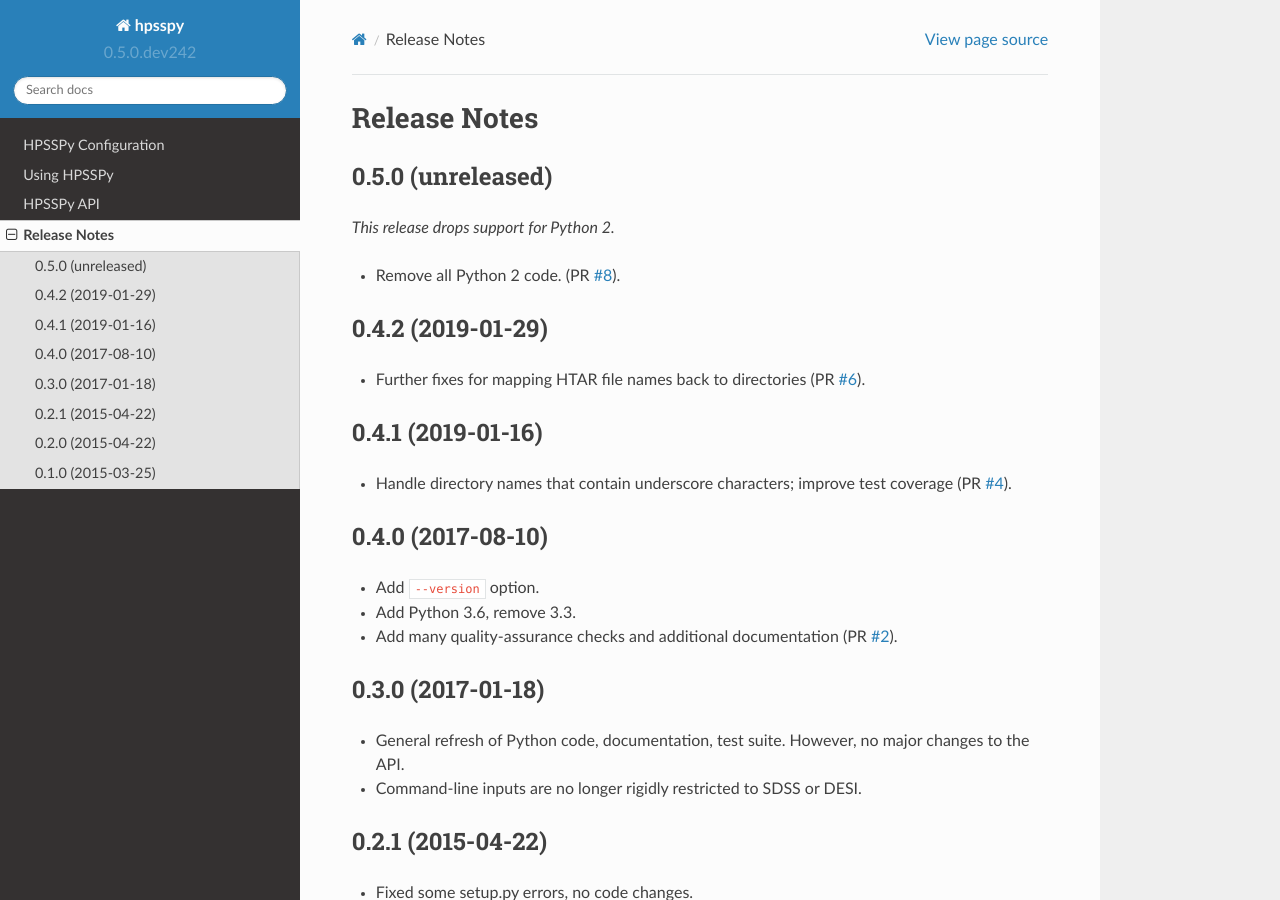
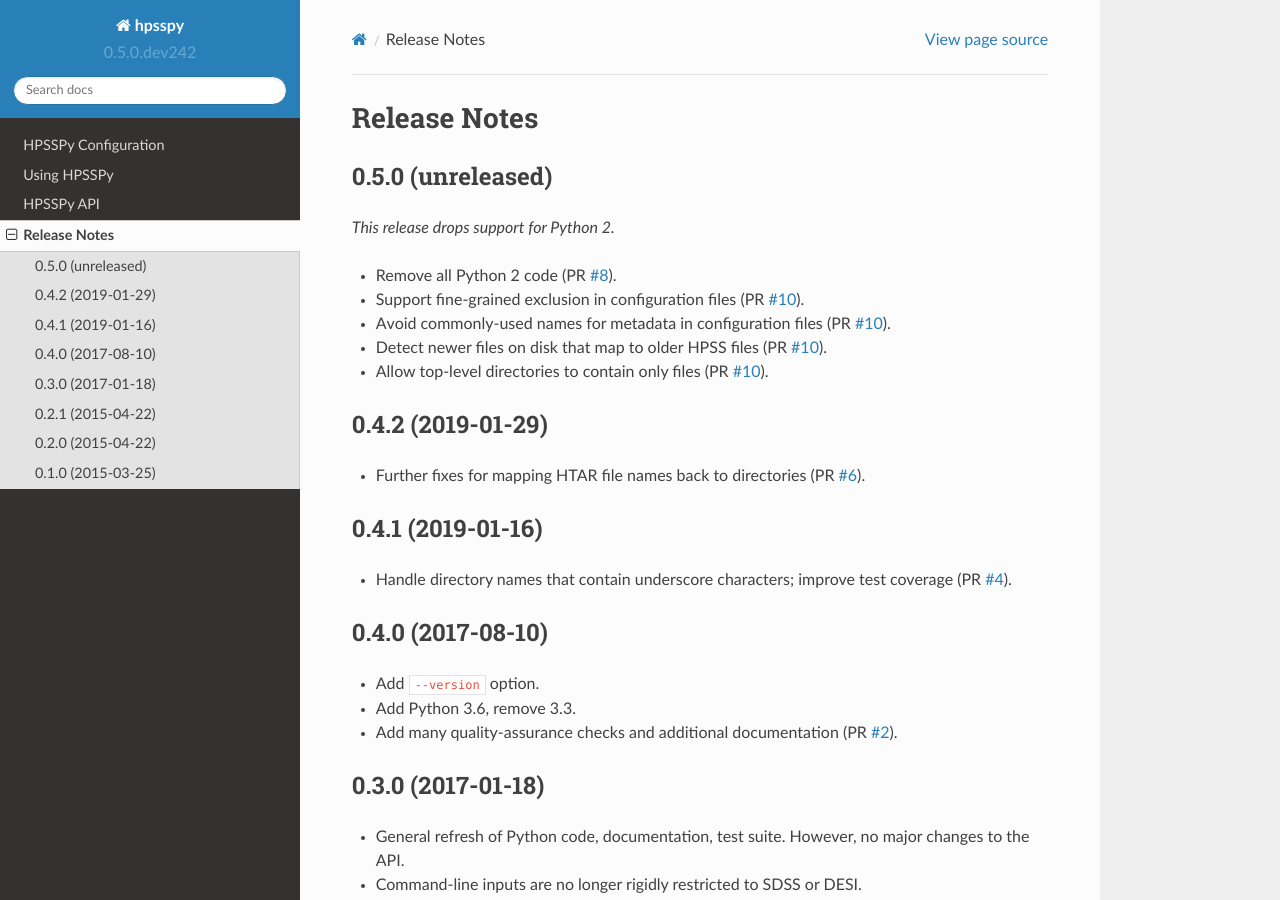
Before and after one commit to weaverba137/hpsspy, a Sphinx documentation site: the page built from doc/changes.rst, in a window 1280 px wide and 900 px high. Built offline with Sphinx 7.4.7 and the Read the Docs theme 2.0.0, drawn with Linux system fonts in a browser that asks for light colours.

Commit message:
fix name error

```diff
--- a/doc/changes.rst
+++ b/doc/changes.rst
@@ -7,9 +7,14 @@ Release Notes
 
 *This release drops support for Python 2.*
 
-* Remove all Python 2 code. (PR `#8`_).
+* Remove all Python 2 code (PR `#8`_).
+* Support fine-grained exclusion in configuration files (PR `#10`_).
+* Avoid commonly-used names for metadata in configuration files (PR `#10`_).
+* Detect newer files on disk that map to older HPSS files (PR `#10`_).
+* Allow top-level directories to contain only files (PR `#10`_).
 
 .. _`#8`: https://github.com/weaverba137/hpsspy/pull/8
+.. _`#10`: https://github.com/weaverba137/hpsspy/pull/10
 
 0.4.2 (2019-01-29)
 ------------------
```
Also changed, not shown: 1 other file.
